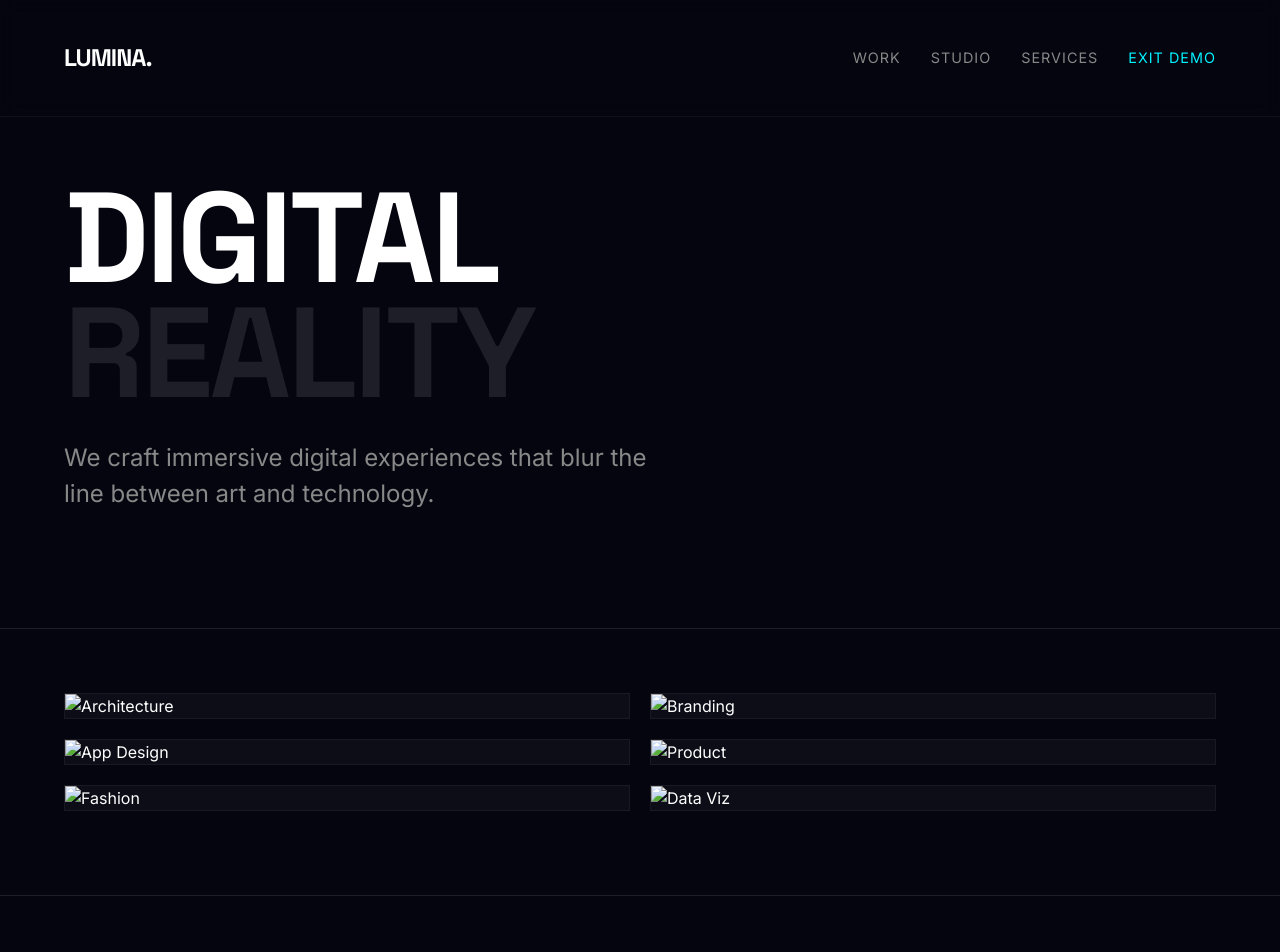
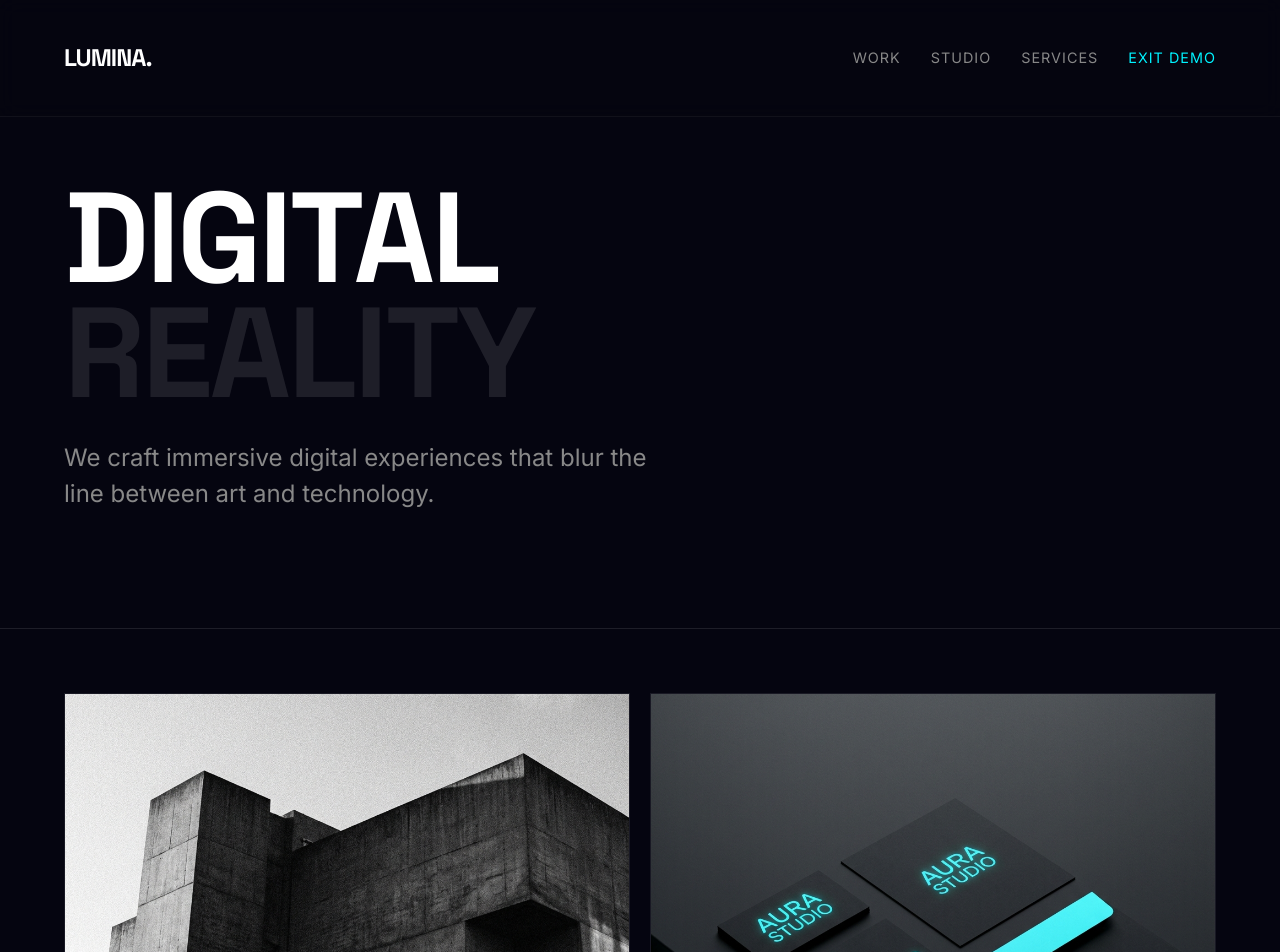
Before and after one commit to abdsalam75/my-portfolio, a plain HTML site: page assets/demos/gamma.html in a window 1280 px wide. Shown: the top 952 px of the page. Drawn offline with nearby package versions, Linux system fonts and the light colour scheme.

Commit message:
Fix broken image paths in Project Gamma

```diff
--- a/assets/demos/gamma.html
+++ b/assets/demos/gamma.html
@@ -157,8 +157,8 @@
 
     <main class="masonry-grid">
         <!-- Item 1: Architecture -->
-        <div class="grid-item" onclick="openModal('Brutalist Hall', 'Architecture', '/home/habeeb_abd/.gemini/antigravity/brain/ef54201b-53d9-4e9c-bc78-df5fb67d8c1c/gamma_arch_1766763964632.png')">
-            <img src="/home/habeeb_abd/.gemini/antigravity/brain/ef54201b-53d9-4e9c-bc78-df5fb67d8c1c/gamma_arch_1766763964632.png" alt="Architecture" class="grid-img">
+        <div class="grid-item" onclick="openModal('Brutalist Hall', 'Architecture', '../../images/demos/gamma_arch.png')">
+            <img src="../../images/demos/gamma_arch.png" alt="Architecture" class="grid-img">
             <div class="grid-overlay">
                 <div class="grid-category">Architecture</div>
                 <h3>Zurich Kunsthalle</h3>
@@ -166,8 +166,8 @@
         </div>
 
         <!-- Item 2: App Design (Alpha Dashboard) -->
-        <div class="grid-item" onclick="openModal('Neon Analytics', 'App Design', '/home/habeeb_abd/.gemini/antigravity/brain/ef54201b-53d9-4e9c-bc78-df5fb67d8c1c/alpha_dashboard_1766761864593.png')">
-            <img src="/home/habeeb_abd/.gemini/antigravity/brain/ef54201b-53d9-4e9c-bc78-df5fb67d8c1c/alpha_dashboard_1766761864593.png" alt="App Design" class="grid-img">
+        <div class="grid-item" onclick="openModal('Neon Analytics', 'App Design', '../../images/demos/alpha_dashboard.png')">
+            <img src="../../images/demos/alpha_dashboard.png" alt="App Design" class="grid-img">
             <div class="grid-overlay">
                 <div class="grid-category">App Design</div>
                 <h3>Neon Analytics</h3>
@@ -175,8 +175,8 @@
         </div>
 
         <!-- Item 3: Fashion -->
-        <div class="grid-item" onclick="openModal('Vogue Future', 'Editorial', '/home/habeeb_abd/.gemini/antigravity/brain/ef54201b-53d9-4e9c-bc78-df5fb67d8c1c/gamma_fashion_1766763994742.png')">
-            <img src="/home/habeeb_abd/.gemini/antigravity/brain/ef54201b-53d9-4e9c-bc78-df5fb67d8c1c/gamma_fashion_1766763994742.png" alt="Fashion" class="grid-img">
+        <div class="grid-item" onclick="openModal('Vogue Future', 'Editorial', '../../images/demos/gamma_fashion.png')">
+            <img src="../../images/demos/gamma_fashion.png" alt="Fashion" class="grid-img">
             <div class="grid-overlay">
                 <div class="grid-category">Editorial</div>
                 <h3>Vogue Future</h3>
@@ -184,8 +184,8 @@
         </div>
 
         <!-- Item 4: Branding -->
-        <div class="grid-item" onclick="openModal('Aura Identity', 'Branding', '/home/habeeb_abd/.gemini/antigravity/brain/ef54201b-53d9-4e9c-bc78-df5fb67d8c1c/gamma_branding_1766763979454.png')">
-            <img src="/home/habeeb_abd/.gemini/antigravity/brain/ef54201b-53d9-4e9c-bc78-df5fb67d8c1c/gamma_branding_1766763979454.png" alt="Branding" class="grid-img">
+        <div class="grid-item" onclick="openModal('Aura Identity', 'Branding', '../../images/demos/gamma_branding.png')">
+            <img src="../../images/demos/gamma_branding.png" alt="Branding" class="grid-img">
             <div class="grid-overlay">
                 <div class="grid-category">Branding</div>
                 <h3>Aura Identity</h3>
@@ -193,8 +193,8 @@
         </div>
 
         <!-- Item 5: Product (Beta Dashboard) -->
-        <div class="grid-item" onclick="openModal('TaskFlow AI', 'Product Design', '/home/habeeb_abd/.gemini/antigravity/brain/ef54201b-53d9-4e9c-bc78-df5fb67d8c1c/beta_bulky_demo_1766762978494.png')">
-            <img src="/home/habeeb_abd/.gemini/antigravity/brain/ef54201b-53d9-4e9c-bc78-df5fb67d8c1c/beta_bulky_demo_1766762978494.png" alt="Product" class="grid-img">
+        <div class="grid-item" onclick="openModal('TaskFlow AI', 'Product Design', '../../images/demos/beta_product.png')">
+            <img src="../../images/demos/beta_product.png" alt="Product" class="grid-img">
             <div class="grid-overlay">
                 <div class="grid-category">Product Design</div>
                 <h3>TaskFlow AI</h3>
@@ -202,8 +202,8 @@
         </div>
 
         <!-- Item 6: Data Viz (Alpha Analytics) -->
-        <div class="grid-item" onclick="openModal('Global Data', 'Visualization', '/home/habeeb_abd/.gemini/antigravity/brain/ef54201b-53d9-4e9c-bc78-df5fb67d8c1c/alpha_analytics_1766761878245.png')">
-            <img src="/home/habeeb_abd/.gemini/antigravity/brain/ef54201b-53d9-4e9c-bc78-df5fb67d8c1c/alpha_analytics_1766761878245.png" alt="Data Viz" class="grid-img">
+        <div class="grid-item" onclick="openModal('Global Data', 'Visualization', '../../images/demos/alpha_analytics.png')">
+            <img src="../../images/demos/alpha_analytics.png" alt="Data Viz" class="grid-img">
             <div class="grid-overlay">
                 <div class="grid-category">Visualization</div>
                 <h3>Global Connect</h3>
```
Also changed, not shown: assets/images/demos/alpha_analytics.png (added), assets/images/demos/alpha_dashboard.png (added), assets/images/demos/beta_product.png (added), assets/images/demos/gamma_arch.png (added), assets/images/demos/gamma_branding.png (added), assets/images/demos/gamma_fashion.png (added).
